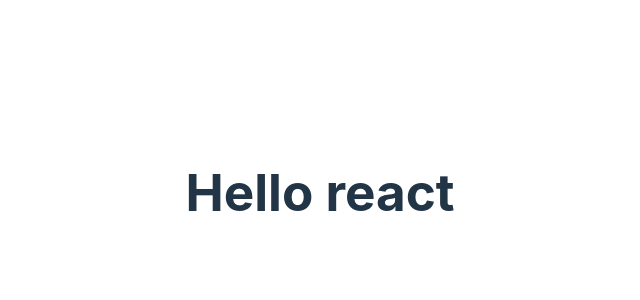
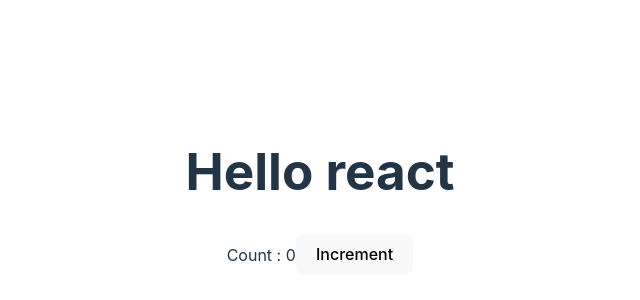
Before and after one commit to EVNIKHIL/eLogosoft-React-session, a React (Vite) app: page / in a window 1280 px wide. Shown: the part 208-508 px from the top of the page, without its empty margins (320-960 px from the left). Built offline with nearby package versions, Linux system fonts and the light colour scheme.

Commit message:
Use effect

```diff
--- a/src/App.jsx
+++ b/src/App.jsx
@@ -1,9 +1,11 @@
 import "./App.css";
+import Useeffect from "./Useeffect";
 
 function App() {
   return (
     <>
       <h1>Hello react</h1>
+      <Useeffect />
     </>
   );
 }
--- /dev/null
+++ b/src/Useeffect.jsx
@@ -0,0 +1,28 @@
+import { useEffect, useState } from "react";
+
+const Useeffect = () => {
+  const [count, setCount] = useState(0);
+  useEffect(() => {
+    console.log("Initial render");
+    return () => {
+      //
+    };
+  }, []);
+
+  //   useEffect()
+
+  return (
+    <div>
+      Count : {count}
+      <button
+        onClick={() => {
+          setCount(count + 1);
+        }}
+      >
+        Increment
+      </button>
+    </div>
+  );
+};
+
+export default Useeffect;
```
